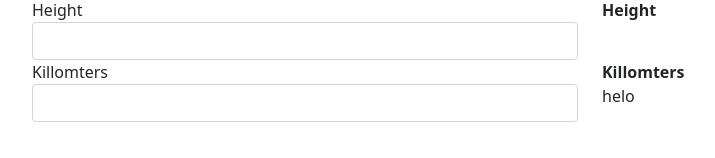
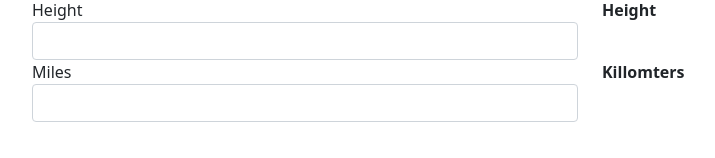
Before and after one commit to heshanu/angular-cczlvk, an Angular app: page / in a window 1280 px wide. Shown: the part 230-388 px from the top of the page, without its empty margins (50-765 px from the left). Built offline with nearby package versions, Linux system fonts and the light colour scheme.

Commit message:
2 files modified-solve convert pipe and convert miles to killometers

```diff
--- a/src/app/app.component.html
+++ b/src/app/app.component.html
@@ -73,7 +73,7 @@
 
 <div class="row">
 <div class="form-group col">
-  <label>Killomters</label>
+  <label>Miles</label>
   <input class="form-control"  (input)="onMilesChange($event)" />
 </div>
 
--- a/src/app/convert.pipe.ts
+++ b/src/app/convert.pipe.ts
@@ -6,7 +6,11 @@ import { Pipe, PipeTransform } from '@angular/core';
 export class ConvertPipe implements PipeTransform {
 
   transform(value: any, args?: any): any {
-    return "helo";
+    if(!value){ return ''}
+    return value*1.6;
   }
 
 }
+
+//custom pipelines first we add path to app.module.ts then
+//second add to pipe name to declarable
```
